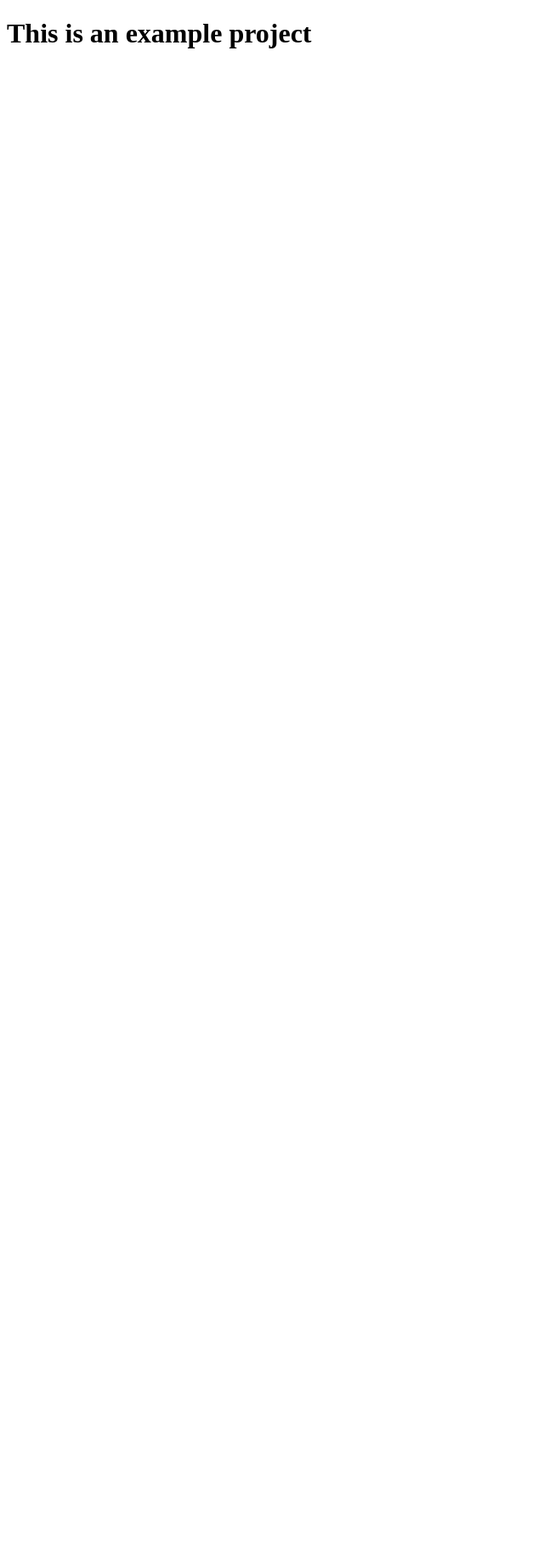
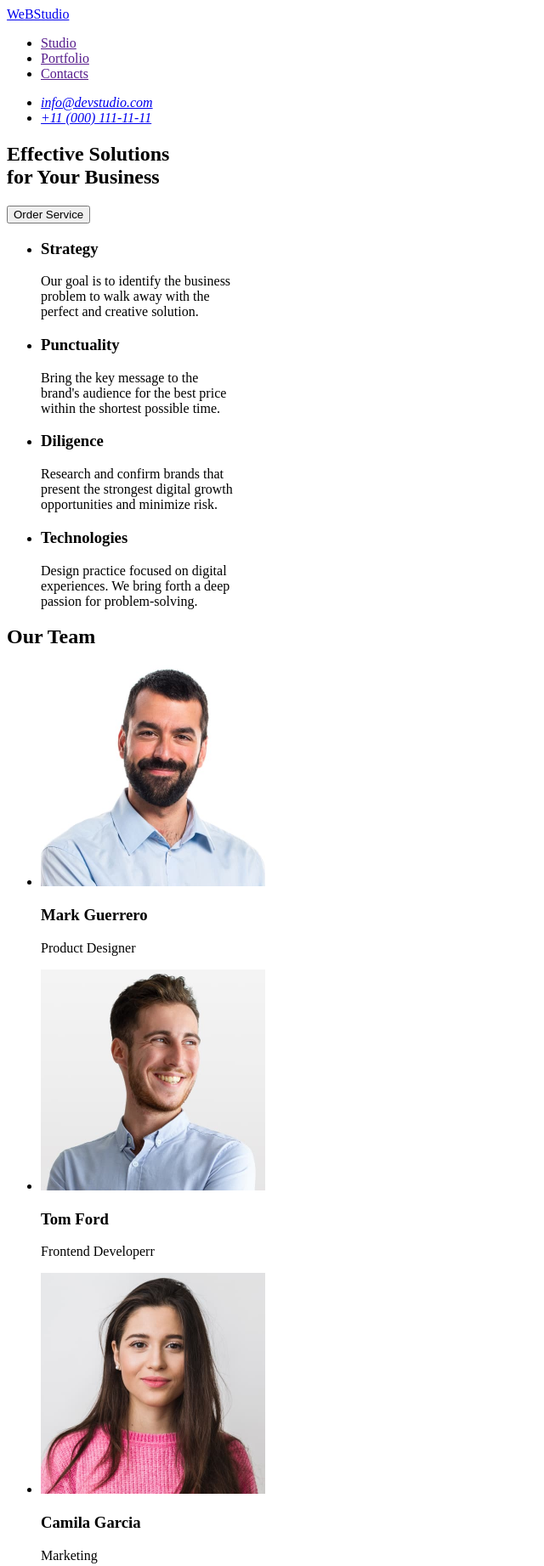
Before and after one commit to YuliaChulkova/goit-markup-hw-01, a plain HTML site: page index.html in a window 1280 px wide. Shown: the top 1843 px of the page at 85% size, without its empty margins (0-640 px from the left). Before the commit the page ends 800 px from the top, so only its background shows below. Drawn offline with Linux system fonts and the light colour scheme.

Commit message:
сreation index.html

```diff
--- a/index.html
+++ b/index.html
@@ -1,11 +1,129 @@
 <!DOCTYPE html>
 <html lang="en">
-<head>
-    <meta charset="UTF-8">
-    <meta name="viewport" content="width=device-width, initial-scale=1.0">
+  <head>
+    <meta charset="UTF-8" />
+    <meta name="viewport" content="width=device-width, initial-scale=1.0" />
     <title>Document</title>
-</head>
-<body>
-    <h1>This is an example project</h1>
-</body>
+  </head>
+  <body>
+    <header>
+      <nav>
+        <a href="./index.html">WeBStudio</a>
+        <ul>
+          <li><a href="">Studio</a></li>
+          <li><a href="">Portfolio</a></li>
+          <li><a href="">Contacts</a></li>
+        </ul>
+      </nav>
+      <address>
+        <ul>
+          <li><a href="mailto:info@devstudio.com">info@devstudio.com</a></li>
+          <li> <a href="tel:+110001111111">+11 (000) 111-11-11</a></li>
+        </ul>
+      </address>
+    </header>
+    <main>
+      <!--Section 1-->
+      <section>
+        <h1>
+          Effective Solutions<br />
+          for Your Business
+        </h1>
+        <button>Order Service</button>
+      </section>
+      <!--section 2-->
+      <section><h2 hidden>Advantages</h2></section>
+      <!--Section 3-->
+      <section>
+        <ul>
+          <li>
+            <h3>Strategy</h3>
+            <p>
+              Our goal is to identify the business<br />
+              problem to walk away with the<br />
+              perfect and creative solution.
+            </p>
+          </li>
+          <li>
+            <h3>Punctuality</h3>
+            <p>
+              Bring the key message to the<br />
+              brand's audience for the best price<br />
+              within the shortest possible time.
+            </p>
+          </li>
+          <li>
+            <h3>Diligence</h3>
+            <p>
+              Research and confirm brands that<br />
+              present the strongest digital growth<br />
+              opportunities and minimize risk.
+            </p>
+          </li>
+          <li>
+            <h3>Technologies</h3>
+            <p>
+              Design practice focused on digital<br />
+              experiences. We bring forth a deep<br />
+              passion for problem-solving.
+            </p>
+          </li>
+        </ul>
+      </section>
+      <!--Section 4-->
+      <section>
+        <h2>Our Team</h2>
+        <ul>
+          <li>
+            <img
+              src="./images/img_4.jpg"
+              alt="Mark Guerrero"
+              width="264"
+              height="260"
+            />
+            <h3>Mark Guerrero</h3>
+            <p>Product Designer</p>
+          </li>
+          <li>
+            <img
+              src="./images/img_5.jpg"
+              alt="Tom Ford"
+              width="264"
+              height="260"
+            />
+            <h3>Tom Ford</h3>
+            <p>Frontend Developerr</p>
+          </li>
+          <li>
+            <img
+              src="./images/img_6.jpg"
+              alt="Camila Garcia"
+              width="264"
+              height="260"
+            />
+            <h3>Camila Garcia</h3>
+            <p>Marketing</p>
+          </li>
+          <li>
+            <img
+              src="./images/img_7.jpg"
+              alt="Daniel Wilson"
+              width="264"
+              height="260"
+            />
+            <h3>Daniel Wilson</h3>
+            <p>UI Designer</p>
+          </li>
+        </ul>
+      </section>
+    </main>
+    <footer>
+      <a href="">WEBSTUDIO</a>
+      <p>
+        Increase the flow of customers and<br />
+        sales for your business with digital<br />
+        marketing & growth solutions.<br />
+      </p>
+    </footer>
+  </body>
 </html>
```
Also changed, not shown: images/img_4.jpg (added), images/img_5.jpg (added), images/img_6.jpg (added), images/img_7.jpg (added), 1 other file.
